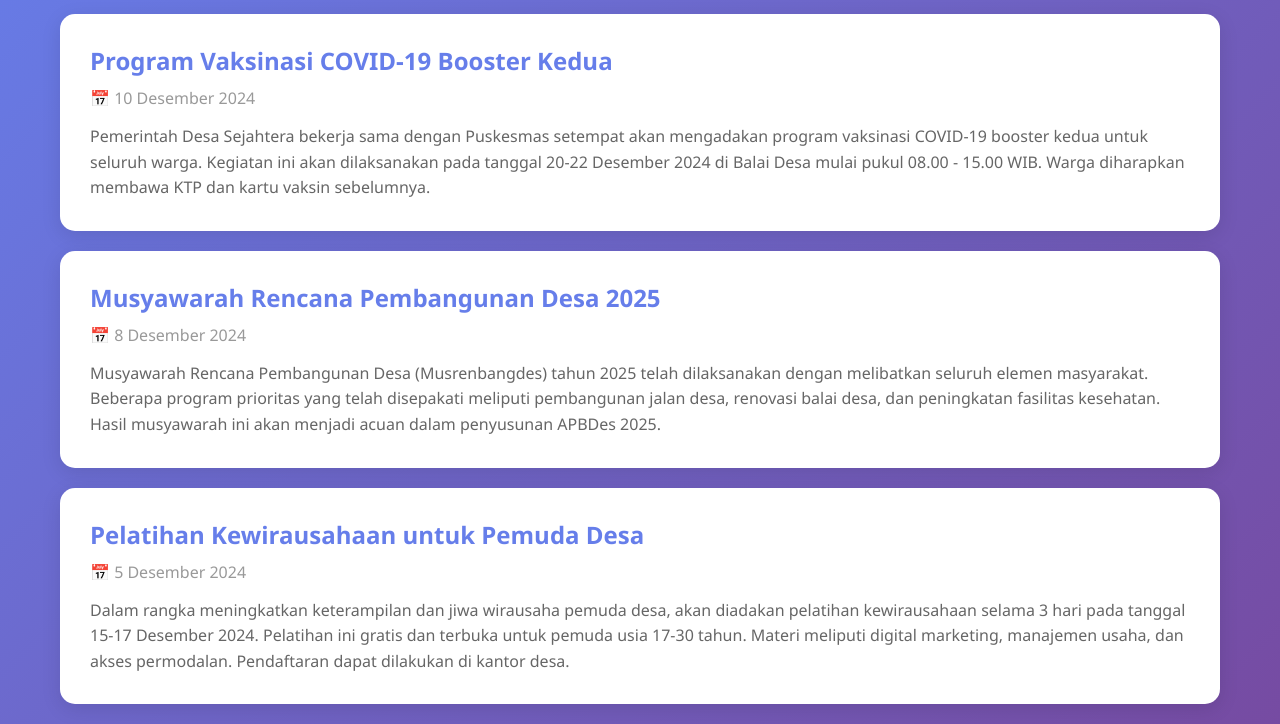
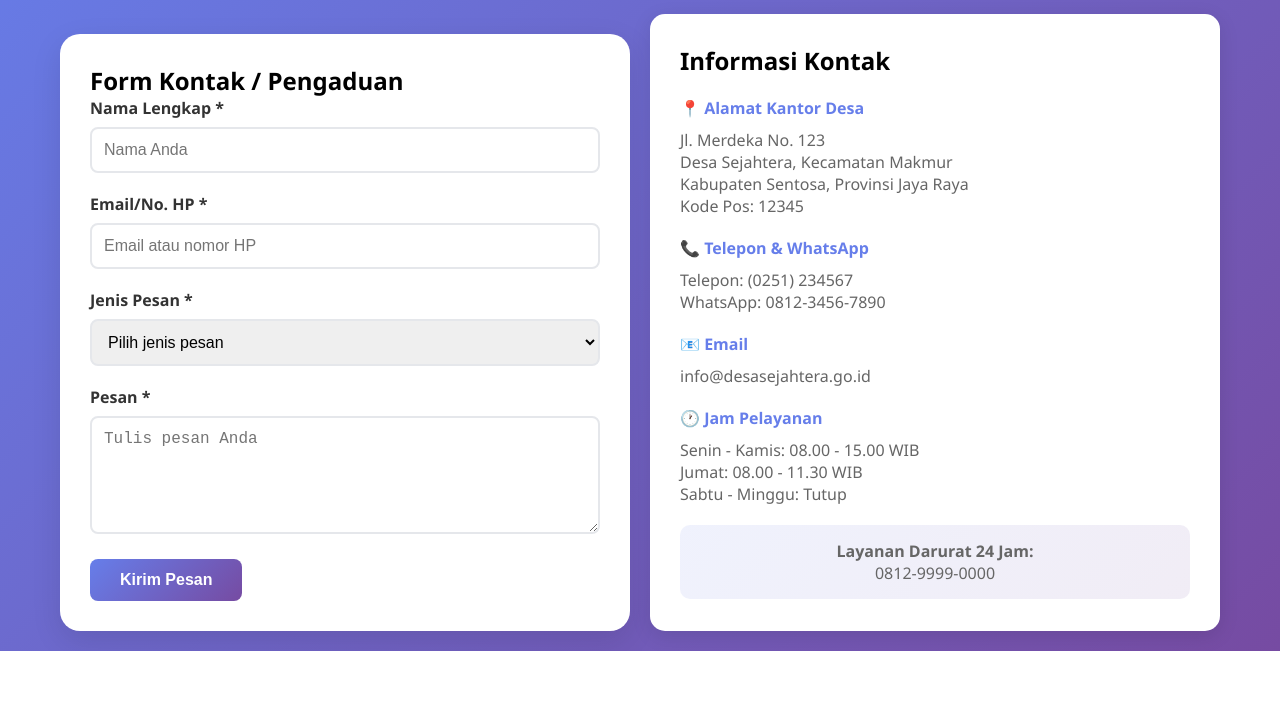
Before and after one commit to julinotmonth/bob, a plain HTML site: page index.html in a window 1280 px wide. Shown: the part 159-883 px from the top of the page. After the commit the page ends 810 px from the top, so only its background shows below. Drawn offline with Linux system fonts and the light colour scheme.

Commit message:
Add files via upload

```diff
--- a/index.html
+++ b/index.html
@@ -877,7 +877,7 @@
         </div>
 
         <!-- News Page -->
-        <div id="news" class="page active">
+        <div id="news" class="page">
             <h1 style="color: white; margin-bottom: 30px;">Berita & Informasi Desa</h1>
 
             <div style="display: grid; gap: 20px;">
@@ -902,7 +902,7 @@
         </div>
 
         <!-- Contact Page -->
-        <div id="contact" class="page">
+        <div id="contact" class="page active">
             <h1 style="color: white; margin-bottom: 30px;">Hubungi Kami</h1>
 
             <div style="display: grid; grid-template-columns: 1fr 1fr; gap: 20px;">
```
